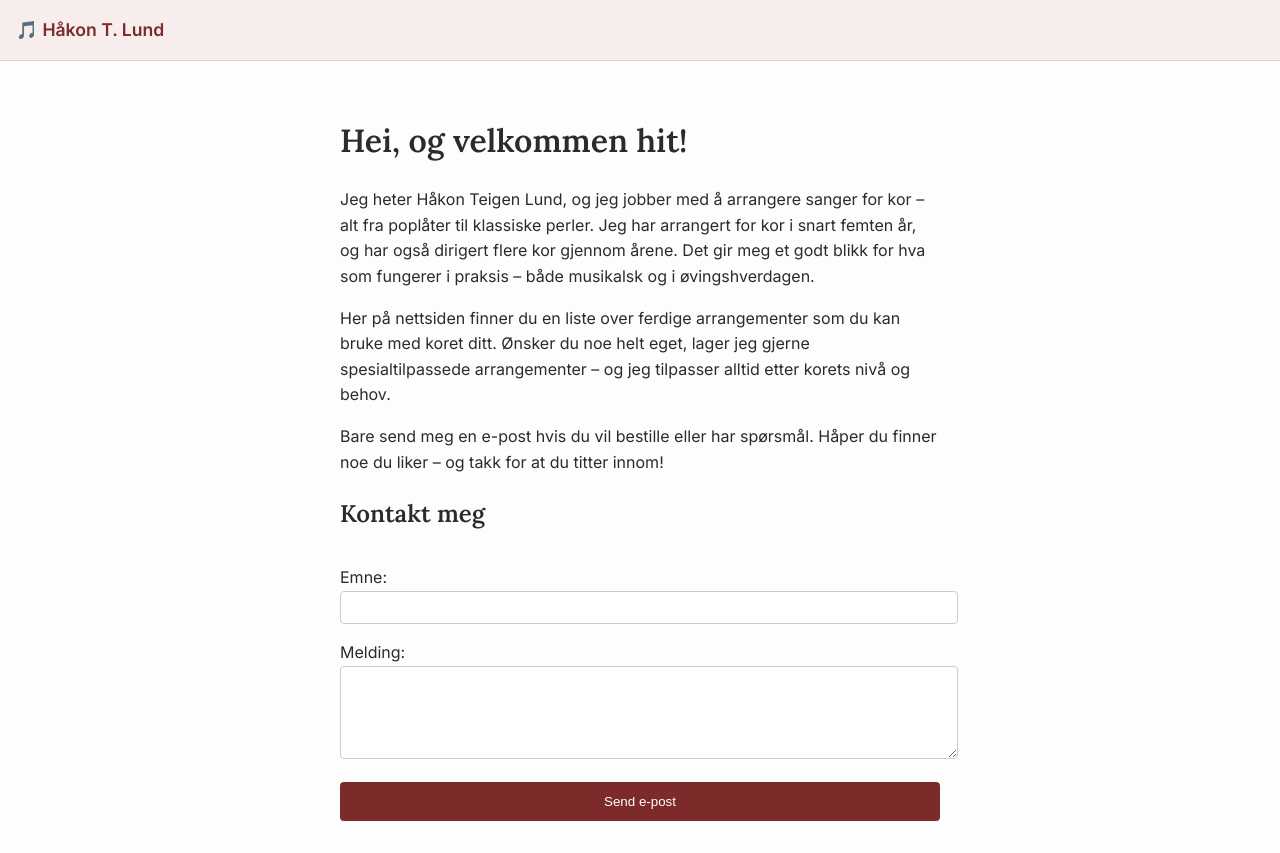
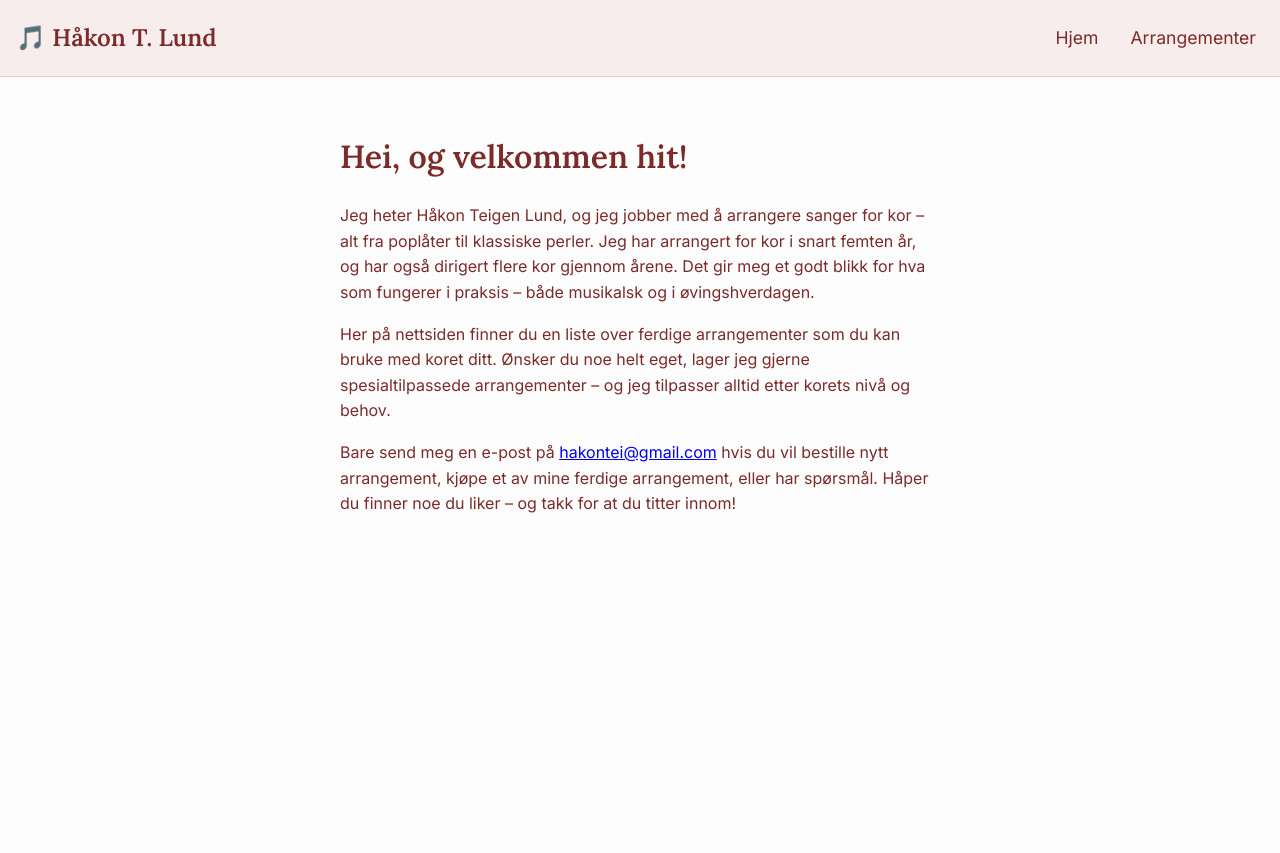
Before and after one commit to hakonlund/portfolio, a React (Create React App) app: page / in a window 1280 px wide. After the commit the page ends 800 px from the top, so only its background shows below. Built offline with nearby package versions, Linux system fonts and the light colour scheme.

Commit message:
Oppdatert readme og fjernet kontaktskjema

```diff
--- a/public/index.html
+++ b/public/index.html
@@ -2,42 +2,13 @@
 <html lang="en">
   <head>
     <meta charset="utf-8" />
-    <link rel="icon" href="%PUBLIC_URL%/favicon.ico" />
     <meta name="viewport" content="width=device-width, initial-scale=1" />
     <meta name="theme-color" content="#000000" />
-    <meta
-      name="description"
-      content="Web site created using create-react-app"
-    />
-    <link rel="apple-touch-icon" href="%PUBLIC_URL%/logo192.png" />
-    <!--
-      manifest.json provides metadata used when your web app is installed on a
-      user's mobile device or desktop. See https://developers.google.com/web/fundamentals/web-app-manifest/
-    -->
     <link rel="manifest" href="%PUBLIC_URL%/manifest.json" />
-    <!--
-      Notice the use of %PUBLIC_URL% in the tags above.
-      It will be replaced with the URL of the `public` folder during the build.
-      Only files inside the `public` folder can be referenced from the HTML.
-
-      Unlike "/favicon.ico" or "favicon.ico", "%PUBLIC_URL%/favicon.ico" will
-      work correctly both with client-side routing and a non-root public URL.
-      Learn how to configure a non-root public URL by running `npm run build`.
-    -->
     <title>Håkons arrangementer</title>
   </head>
   <body>
     <noscript>You need to enable JavaScript to run this app.</noscript>
     <div id="root"></div>
-    <!--
-      This HTML file is a template.
-      If you open it directly in the browser, you will see an empty page.
-
-      You can add webfonts, meta tags, or analytics to this file.
-      The build step will place the bundled scripts into the <body> tag.
-
-      To begin the development, run `npm start` or `yarn start`.
-      To create a production bundle, use `npm run build` or `yarn build`.
-    -->
   </body>
 </html>
--- a/src/components/ArrangementCard.tsx
+++ b/src/components/ArrangementCard.tsx
@@ -12,8 +12,10 @@ export const ArrangementCard = ({ tittel, artist, dato, tilKor, besetning, fremf
     <div className="card">
       <h3>{tittel}</h3>
       <p><strong>Artist:</strong> {artist}</p>
-      <p><strong>Dato:</strong> {dato}</p>
       <p><strong>Besetning:</strong> {besetning}</p>
-      <a href={fremførelse} target="_blank" rel="noopener noreferrer">▶ Lytt til fremførelse</a>
+      <p><strong>Arrangert:</strong> {dato}</p>
+      {fremførelse &&
+        <a href={fremførelse} target="_blank" rel="noopener noreferrer">▶ Lytt til fremførelse</a>
+      }
     </div>
   );
--- a/src/pages/Arrangements.tsx
+++ b/src/pages/Arrangements.tsx
@@ -1,7 +1,10 @@
 import { arrangements } from '../data/arrangements'
 import { ArrangementCard }  from '../components/ArrangementCard';
 
-export const Arrangements = () => (
+export const Arrangements = () =>   {
+  arrangements.sort((a, b) => a.tittel.localeCompare(b.tittel))
+
+  return (
   <div>
     <h1>Mine Arrangementer</h1>
     <div className="arrangement-grid">
@@ -10,4 +13,4 @@ export const Arrangements = () => (
       ))}
     </div>
   </div>
-);
+)};
--- a/src/pages/Home.tsx
+++ b/src/pages/Home.tsx
@@ -1,14 +1,4 @@
-import { useState } from 'react';
-
 export const Home = () => {
-  const [subject, setSubject] = useState('');
-  const [body, setBody] = useState('');
-
-  const handleSubmit = (e: React.FormEvent) => {
-    e.preventDefault();
-    const mailtoLink = `mailto:din@email.no?subject=${encodeURIComponent(subject)}&body=${encodeURIComponent(body)}`;
-    window.location.href = mailtoLink;
-  };
 
   return (
     <div className="home">
@@ -23,31 +13,8 @@ export const Home = () => {
         lager jeg gjerne spesialtilpassede arrangementer – og jeg tilpasser alltid etter korets nivå og behov.
       </p>
       <p>
-        Bare send meg en e-post hvis du vil bestille eller har spørsmål. Håper du finner noe du liker – og takk for at du titter innom!
+        Bare send meg en e-post på <a href="mailto: hakontei@gmail.com">hakontei@gmail.com</a> hvis du vil bestille nytt arrangement, kjøpe et av mine ferdige arrangement, eller har spørsmål. Håper du finner noe du liker – og takk for at du titter innom!
       </p>
-
-      <h2>Kontakt meg</h2>
-      <form onSubmit={handleSubmit} className="contact-form">
-        <label>
-          Emne:
-          <input
-            type="text"
-            value={subject}
-            onChange={(e) => setSubject(e.target.value)}
-            required
-          />
-        </label>
-        <label>
-          Melding:
-          <textarea
-            value={body}
-            onChange={(e) => setBody(e.target.value)}
-            rows={5}
-            required
-          />
-        </label>
-        <button type="submit">Send e-post</button>
-      </form>
     </div>
   );
 };
--- a/src/styles/App.css
+++ b/src/styles/App.css
@@ -1,37 +1,119 @@
+/* Farge- og fontdefinisjoner */
 :root {
-  --main-color: #7c2a2a;
-  --main-hover: #641f1f;
-  --navbar-bg: #f7eded;
-  --menu-bg: #fdf6f6;
-  --border-color: #e3cfcf;
+  --main-color: #7c2a2a;  /* Burgunder */
+  --main-hover: #641f1f;  /* Mørkere burgunder ved hover */
+  --navbar-bg: #f7eded;   /* Lys bakgrunn på navbar */
+  --border-color: #e3cfcf; /* Subtil grå kantlinje */
 }
 
+/* Generelle stiler */
 body {
   font-family: 'Inter', sans-serif;
   margin: 0;
   background: #fdfdfd;
-  color: #2b2b2b;
+  color: var(--main-color);
   line-height: 1.6;
 }
+
 h1, h2 {
   font-family: 'Lora', serif;
   font-weight: 600;
-  color: #2b2b2b;
-}
-.logo {
-  font-weight: 600;
-  font-size: 1.1rem;
   color: var(--main-color);
 }
 
+.navbar {
+  background: var(--navbar-bg);
+  padding: 1rem;
+  border-bottom: 1px solid var(--border-color);
+  position: relative; /* Holder navbaren på plass */
+  display: flex;
+  justify-content: space-between;
+  align-items: center;
+  z-index: 10; /* Sørger for at navbaren alltid er på toppen */
+}
+
+/* Styling for logo i navbar */
+.nav-container {
+  display: flex;
+  align-items: center;
+  width: 100%;
+  justify-content: space-between;
+}
+
+.logo {
+  font-size: 1.5rem;
+  font-family: 'Lora', serif;
+  font-weight: 600;
+  color: var(--main-color);
+  margin-right: 1rem;
+}
+
+/* Styling for menyen */
+.nav {
+  display: flex;
+  gap: 1rem;
+}
+
+.nav a {
+  color: var(--main-color);
+  text-decoration: none;
+  font-size: 1.1rem;
+  padding: 0.5rem;
+  transition: color 0.3s ease;
+}
+
+.nav a:hover {
+  color: var(--main-hover);
+}
+
+/* Burgerknappens stil - skjult på desktop */
 .burger {
+  background: none;
+  border: none;
+  color: var(--main-color);
+  font-size: 2rem;
+  cursor: pointer;
   display: none;
-  font-size: 1.5rem;
-  background: none;
-  color: var(--main-color);;
-  border: none;
-  cursor: pointer;
 }
+
+/* Responsivitet for skjermstørrelser mindre enn 768px */
+@media (max-width: 768px) {
+  /* Menyen er skjult som standard og vises når burgerknappen trykkes */
+  .nav {
+    display: none;
+    flex-direction: column;  /* Menyen blir vertikal */
+    align-items: flex-start;
+    gap: 0.5rem;
+    position: absolute;  /* Plasserer menyen under navbaren */
+    top: 100%;  /* Sørger for at menyen kommer rett under navbaren */
+    left: 0;
+    width: 100%; /* Menyen fyller hele bredden av skjermen */
+    background-color: var(--navbar-bg); /* Samme bakgrunn som navbar */
+    padding: 1rem 0; /* Litt padding for å gjøre menyen fin */
+    z-index: 9; /* Menyen er under navbaren */
+  }
+
+  .nav.open {
+    display: flex;  /* Når åpnet vises menyen som en kolonne */
+  }
+
+  /* Burgerknappen vises kun på mobil */
+  .burger {
+    display: block;
+  }
+}
+
+/* Desktop visning: Menyen vises alltid horisontalt */
+@media (min-width: 768px) {
+  .nav {
+    display: flex;
+  }
+
+  .burger {
+    display: none;
+  }
+}
+
 .content {
   padding: 2rem;
 }
@@ -96,65 +178,3 @@ h1, h2 {
 .card a:hover {
   text-decoration: underline;
 }
-
-.navbar {
-  background: var(--navbar-bg);
-  padding: 1rem;
-  border-bottom: 1px solid var(--border-color);
-  position: relative;
-}
-
-.nav-container {
-  display: flex;
-  justify-content: space-between;
-  align-items: center;
-}
-
-.burger {
-  display: none;
-  font-size: 1.5rem;
-  background: none;
-  border: none;
-  cursor: pointer;
-  color: var(--main-color); /* kontrastfarge */
-}
-
-.nav {
-  flex-direction: column;
-  background: var(--menu-bg);
-  border-top: 1px solid var(--border-color);
-  position: absolute;
-  top: 100%;
-  left: 0;
-  width: 100vw;
-  overflow: hidden;
-  max-height: 0;
-  opacity: 0;
-  transition: max-height 0.3s ease, opacity 0.3s ease;
-  z-index: 999;
-}
-
-.nav.open {
-  max-height: 300px; /* Nok plass til alle lenkene */
-  opacity: 1;
-}
-
-.nav a {
-  color: var(--main-color);
-  padding: 1rem;
-  border-top: 1px solid var(--border-color);
-}
-
-.nav a:hover {
-  background-color: #dee3f2;
-}
-
-@media (max-width: 600px) {
-  .burger {
-    display: block;
-  }
-
-  .nav {
-    display: flex; /* alltid flex, vi styrer visning med max-height/opacity */
-  }
-}
```
Also changed, not shown: 1 other file (tests, documents, lock files or other folders).
